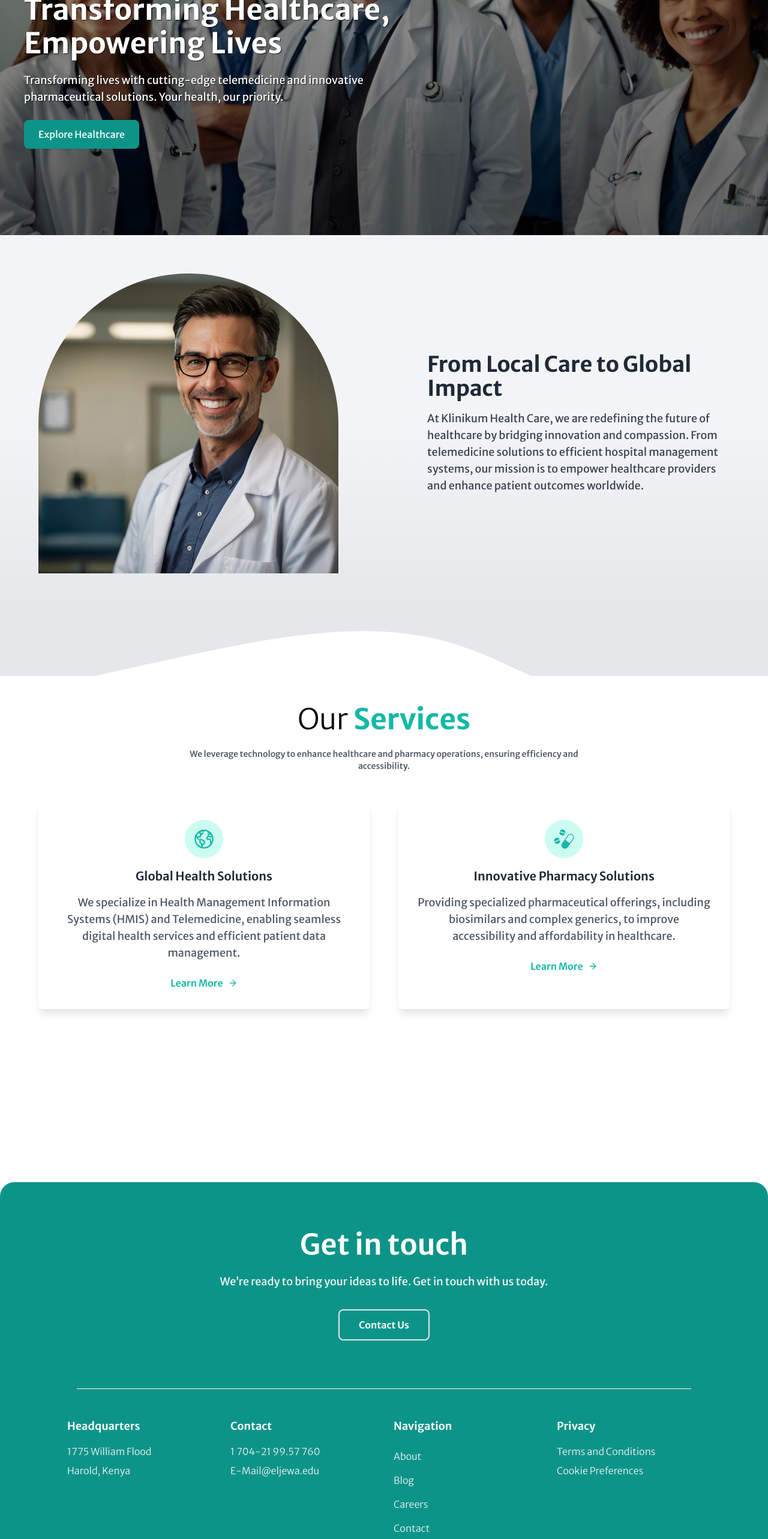
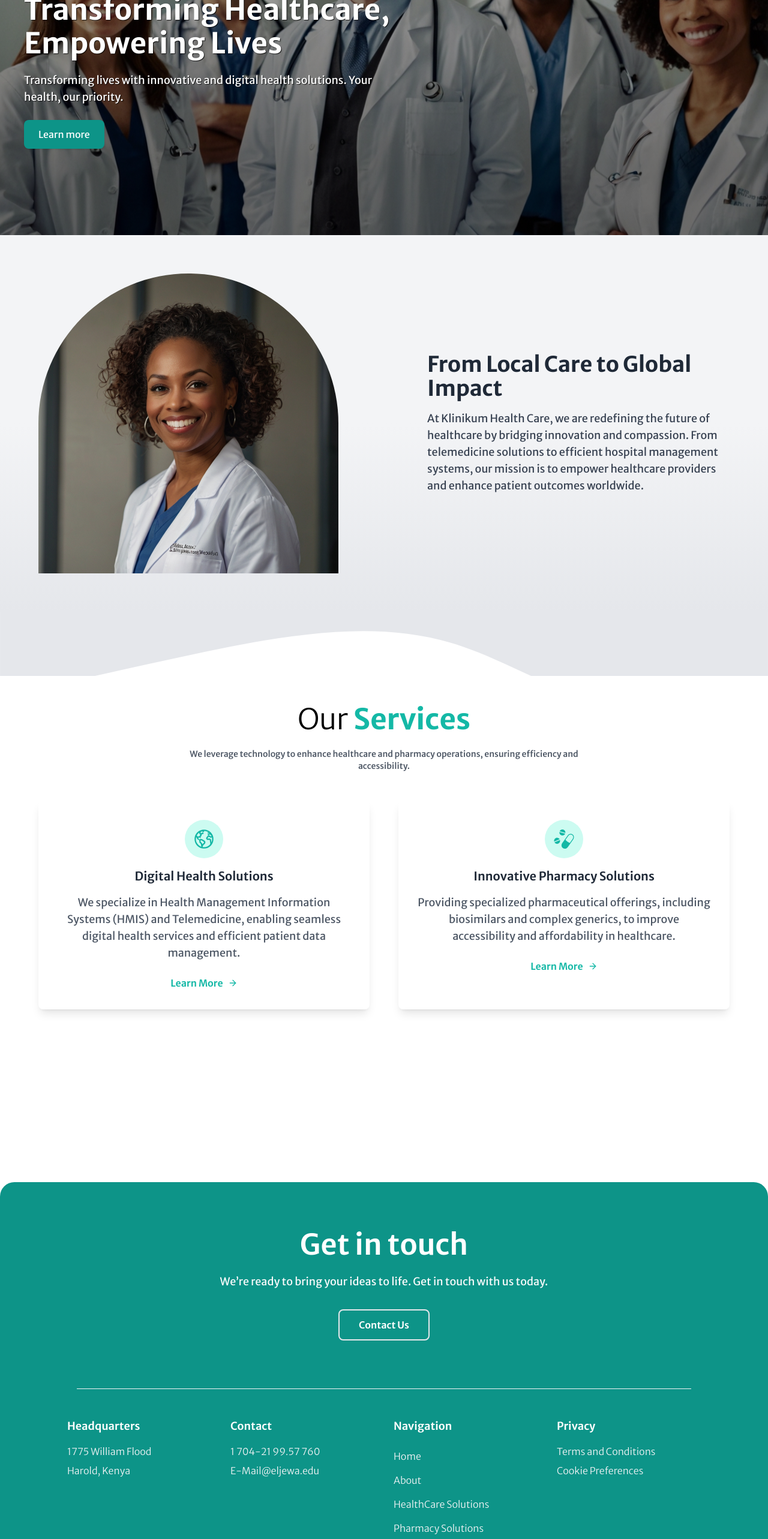
Before and after one commit to anwar730/hashsam-website, a Next.js app: page / in a window 1280 px wide. Shown: the part 200-2766 px from the top of the page at 60% size. Built offline with nearby package versions, Linux system fonts and the light colour scheme.

Commit message:
minor tweaks

```diff
--- a/app/healthcare-solutions/healthcare.js
+++ b/app/healthcare-solutions/healthcare.js
@@ -22,7 +22,7 @@ export default function Healthcare() {
         {/* Image on the Left */}
         <div className="w-full md:w-1/2 flex justify-center md:justify-start">
           <Image
-            src="/Leonardo_Kino_XL_A_doctor_using_hmis_3.jpg" // Replace with your image path
+            src="/Leonardo_Kino_XL_black_doctor_operating_hmis_0.jpg" // Replace with your image path
             alt="Our Purpose"
             width={300}
             height={300}
@@ -71,7 +71,7 @@ export default function Healthcare() {
           className="w-full md:w-1/4 flex justify-center"
         >
           <Image
-            src="/Leonardo_Kino_XL_patient_smiling_while_there_is_a_laptop_infro_1.jpg" // Replace with your image path
+            src="/Leonardo_Kino_XL_black_patient_smiling_while_there_is_a_laptop_1.jpg" // Replace with your image path
             alt="Our Vision"
             width={300}
             height={300}
--- a/app/layout.js
+++ b/app/layout.js
@@ -6,6 +6,7 @@ import { merriweatherSans } from '@/app/ui/fonts';
 import "./globals.css";
 import Navbar from './ui/Navbar';
 import Footer from './ui/Footer';
+import ScrollToTopButton from './ui/scroll';
 
 
 // export const metadata = {
@@ -33,6 +34,7 @@ export default function RootLayout({ children }) {
        className={ merriweatherSans.className }
       >
         <Navbar />
+        <ScrollToTopButton />
         <main className="flex-1">
             {children}
           </main>
--- a/app/page.js
+++ b/app/page.js
@@ -11,7 +11,7 @@ export default function Home() {
     <>
       <Hero />
       <AboutUs  />
-      <Services />
+      <div id="services"><Services /></div>
     </>
   );
 }
--- a/app/ui/AboutUs.js
+++ b/app/ui/AboutUs.js
@@ -8,7 +8,7 @@ export default function WhoWeAre() {
         {/* Image Section */}
         <div className="w-5/6 md:w-1/2 overflow-hidden rounded-tl-[100px]">
           <Image
-            src="/doc.jpg" // Replace with actual image path
+            src="/Leonardo_Kino_XL_female_black_doctor_smiling_2 (1).jpg" // Replace with actual image path
             alt="Klinikum team working together"
             width={500}
             height={500}
--- a/app/ui/ExtendedAbout.js
+++ b/app/ui/ExtendedAbout.js
@@ -65,13 +65,15 @@ export default function PurposeSection() {
           data-aos-duration="1000"
           data-aos-offset="200" // Offset for better visibility on mobile
         >
+          <div className="w-full flex justify-center md:justify-start">
           <Image
-            src="/vision.png" // Replace with your image path
-            alt="Our Vision"
+            src="/vision23.jpg" // Replace with your image path
+            alt="Our Purpose"
             width={300}
             height={300}
-            className="rounded-sm"
+            className="rounded-full"
           />
+        </div>
         </div>
       </div>
     </div>
--- a/app/ui/Footer.js
+++ b/app/ui/Footer.js
@@ -7,7 +7,7 @@ export default function Footer() {
       data-aos="fade-up"
       data-aos-duration="1000"
       data-aos-easing="ease-in-out"
-      className="bg-teal-600 text-white rounded-3xl container mx-auto mt-36"
+      className="bg-teal-600 text-white rounded-3xl max-w-screen-xl container mx-auto mt-36"
     >
       {/* Aesthetic CTA Section */}
       <div
@@ -52,10 +52,10 @@ export default function Footer() {
         <div data-aos="fade-up" data-aos-duration="1400" data-aos-delay="200">
           <h3 className="text-lg font-semibold mb-4">Navigation</h3>
           <ul className="text-gray-100 font-light">
+            <li className="py-2">Home</li>
             <li className="py-2">About</li>
-            <li className="py-2">Blog</li>
-            <li className="py-2">Careers</li>
-            <li className="py-2">Contact</li>
+            <li className="py-2">HealthCare Solutions</li>
+            <li className="py-2">Pharmacy Solutions</li>
           </ul>
         </div>
 
--- a/app/ui/Hero.js
+++ b/app/ui/Hero.js
@@ -1,4 +1,14 @@
+'use client'
+
 export default function Hero() {
+  const handleScroll = (e, targetId) => {
+    e.preventDefault();
+    const target = document.getElementById(targetId);
+    if (target) {
+      target.scrollIntoView({ behavior: "smooth", block: "start" });
+      closeMenu(); // Close the menu after navigation
+    }
+  };
   return (
     <section
       className="hero2 overflow-hidden"
@@ -34,8 +44,7 @@ export default function Hero() {
             data-aos-delay="500"
             className="lg:w-1/2 text-lg"
           >
-            Transforming lives with cutting-edge telemedicine and innovative
-            pharmaceutical solutions. Your health, our priority.
+            Transforming lives with innovative and digital health solutions. Your health, our priority.
           </p>
           <div
             data-aos="fade-up"
@@ -43,9 +52,10 @@ export default function Hero() {
             data-aos-delay="400"
             className="flex justify-center lg:justify-start space-x-4"
           >
+            <a href="#services" onClick={(e) => handleScroll(e, "services")} >
             <button className="px-6 py-3 bg-teal-600 text-white rounded-lg shadow hover:bg-blue-700 transition-all duration-300 ease-in-out transform hover:scale-105">
-              Explore Healthcare
-            </button>
+              Learn more
+            </button></a>
           </div>
         </div>
       </div>
--- a/app/ui/services.js
+++ b/app/ui/services.js
@@ -41,7 +41,7 @@ export default function Services() {
             <IoEarthOutline className="text-teal-500 text-4xl" />
           </div>
           <h3 className="text-xl font-semibold text-gray-800">
-            Global Health Solutions
+            Digital Health Solutions
           </h3>
           <p className="mt-4 text-sm lg:text-lg text-gray-600">
             We specialize in Health Management Information Systems (HMIS) and Telemedicine, enabling seamless digital health services and efficient patient data management.
```
